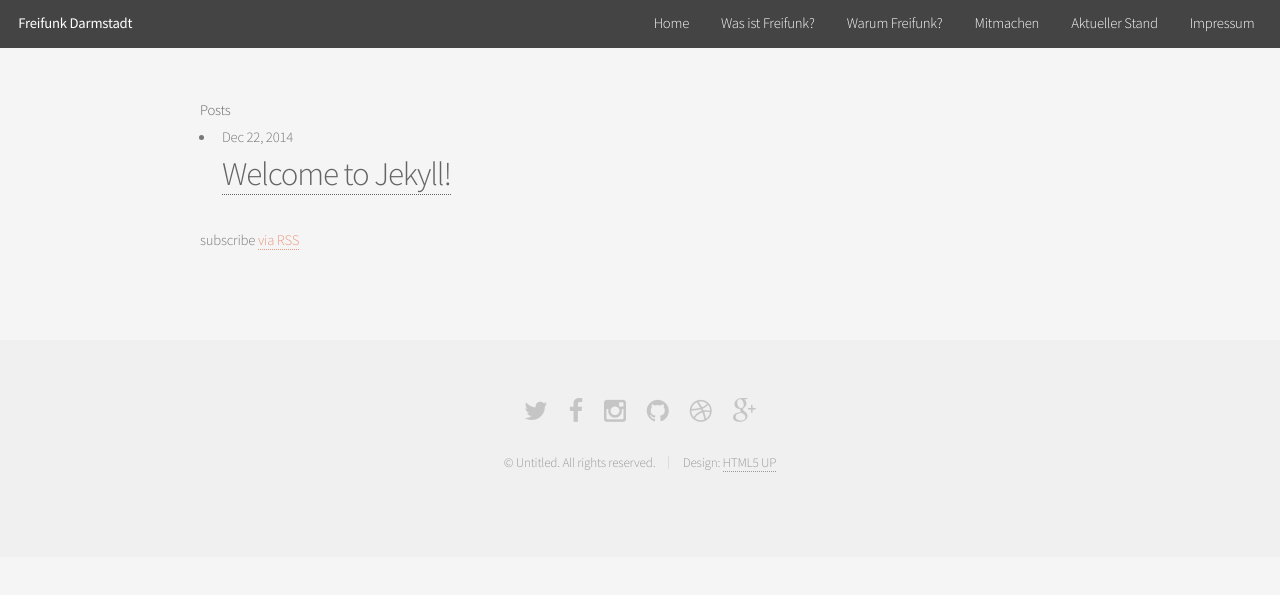
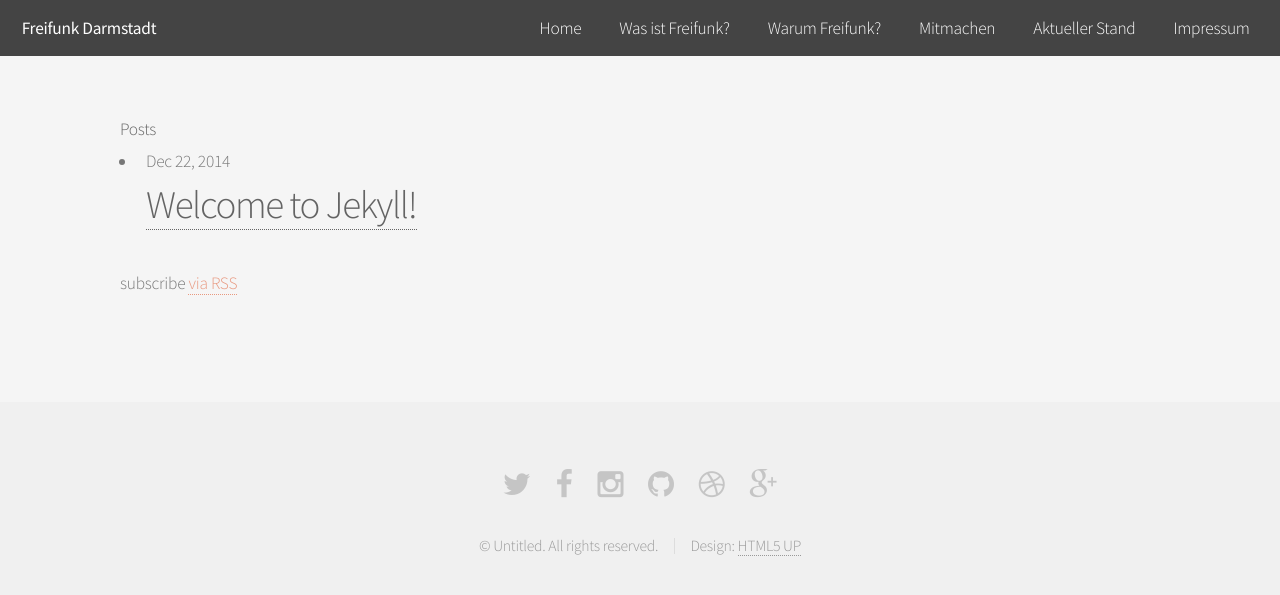
Before and after one commit to mdrenger/darmstadt.freifunk.net, a Jekyll site: the page built from pages/index.html, in a window 1280 px wide. Shown: the top 595 px of the page. Built offline with Jekyll 4.4.1, drawn with Linux system fonts in a browser that asks for light colours.

Commit message:
fixed head

```diff
--- a/_includes/head.html
+++ b/_includes/head.html
@@ -11,11 +11,9 @@
 	<script src="js/skel.min.js"></script>
 	<script src="js/skel-layers.min.js"></script>
 	<script src="js/init.js"></script>
-	<noscript>
-		<link rel="stylesheet" href="{{ "/css/skel.css" | prepend: site.url }}" />
-		<link rel="stylesheet" href="{{ "/css/style.css" | prepend: site.url }}"/>
-		<link rel="stylesheet" href="{{ "/css/style-wide.css" | prepend: site.url }}"/>
-	</noscript>
-	<!--<link rel="canonical" href="{{ page.url | replace:'index.html','' | prepend: site.baseurl | prepend: site.url }}">->
+	<link rel="stylesheet" href="{{ "/css/skel.css" | prepend: site.baseurl }}" />
+	<link rel="stylesheet" href="{{ "/css/style.css" | prepend: site.baseurl }}"/>
+	<link rel="stylesheet" href="{{ "/css/style-wide.css" | prepend: site.baseurl }}"/>
+	<link rel="canonical" href="{{ page.url | replace:'index.html','' | prepend: site.baseurl | prepend: site.url }}">
 	<!--[if lte IE 8]><link rel="stylesheet" href="css/ie/v8.css" /><![endif]-->
 </head>
```
